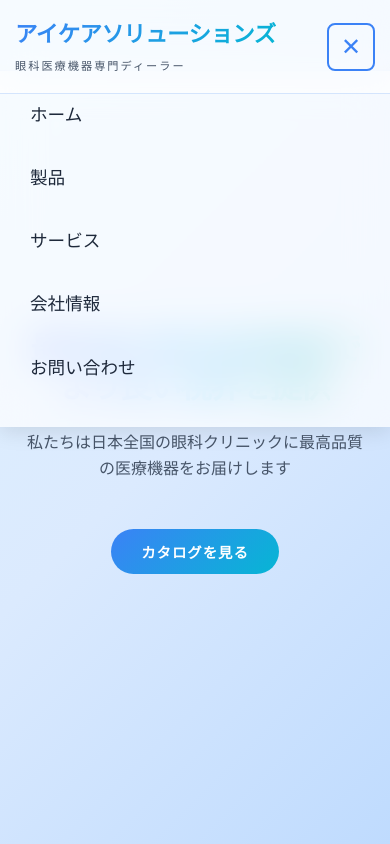
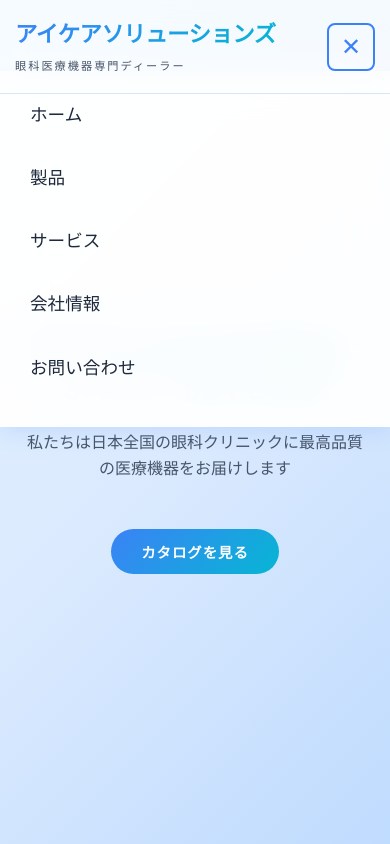
Before and after one commit to yangxianglong/homepage, a plain HTML site: page index.html in a window 390 px wide. Both pictures are taken after a click on the button "メニュー". Shown: the top 844 px of the page. Drawn offline with Linux system fonts and the light colour scheme.

Commit message:
Update mobile navigation background to lighter color with transparency

```diff
--- a/styles.css
+++ b/styles.css
@@ -634,13 +634,13 @@ footer {
     position: fixed;
     top: 70px;
     right: 0;
-    background: var(--glass-bg);
+    background: rgba(255, 255, 255, 0.95);
     backdrop-filter: blur(20px);
     -webkit-backdrop-filter: blur(20px);
     width: 100%;
     padding: 20px;
-    box-shadow: 0 5px 20px rgba(0, 0, 0, 0.1);
-    border-top: 1px solid var(--glass-border);
+    box-shadow: 0 5px 20px rgba(59, 130, 246, 0.15);
+    border-top: 1px solid rgba(59, 130, 246, 0.2);
     z-index: 999;
 }
 
```
